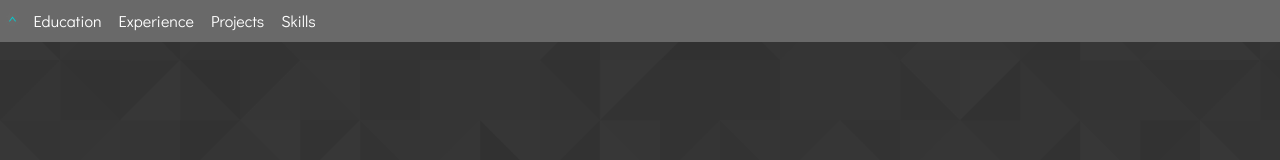
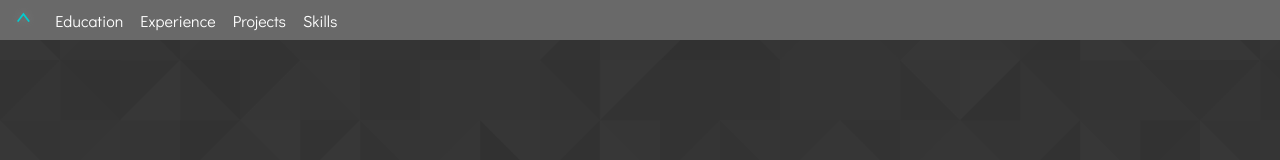
Before and after one commit to jdlam/jdlam.github.io, a plain HTML site: page index.html in a window 1280 px wide. Shown: the top 160 px of the page. Drawn offline with nearby package versions, Linux system fonts and the light colour scheme.

Commit message:
updates navbar and site icon

```diff
--- a/css/styles.css
+++ b/css/styles.css
@@ -45,10 +45,16 @@ div.navbar > a {
   color: white;
   font-style: normal;
   padding: 10px 8.5px;
+  height: 40px;
   cursor: pointer;
   -webkit-transition: 0.5s color, 0.5s text-shadow;
   -ms-transition: 0.5s color, 0.5s text-shadow;
   transition: 0.5s color, 0.5s text-shadow;
+}
+
+div.navbar > a:first-child {
+  padding: 0px 16px;
+  font-size: 1.85em;
 }
 
 div.navbar > a:hover {
```
Also changed, not shown: images/android-icon-192x192.png.
